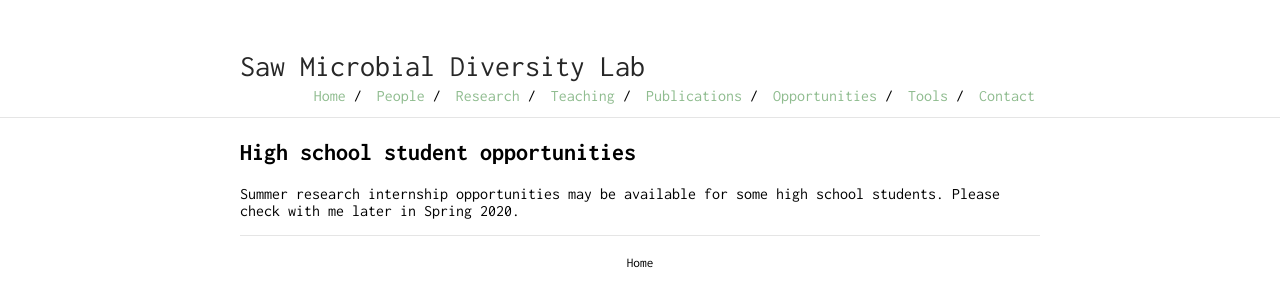
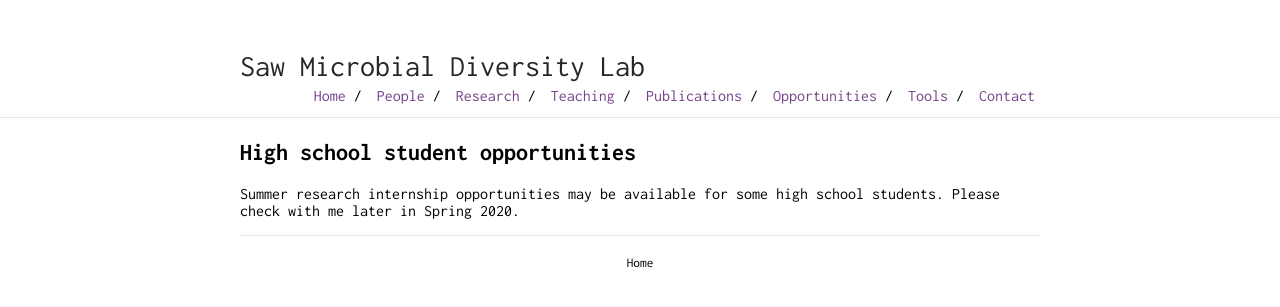
Before and after one commit to jimmysaw/jimmysaw.github.io, a Jekyll site: the page built from hs.md, in a window 1280 px wide. Shown: the top 307 px of the page. Built offline with Jekyll 4.4.1, drawn with Linux system fonts in a browser that asks for light colours; our own code applies the rules of GitHub Pages for plain Markdown files.

Commit message:
edited accent color

```diff
--- a/_sass/vars.scss
+++ b/_sass/vars.scss
@@ -2,7 +2,7 @@
  * Customization Variables
  */
 
-$accent: #8FBC8F;
+$accent: #76448a;
 $image-size: 85px;
 
 /*
```
